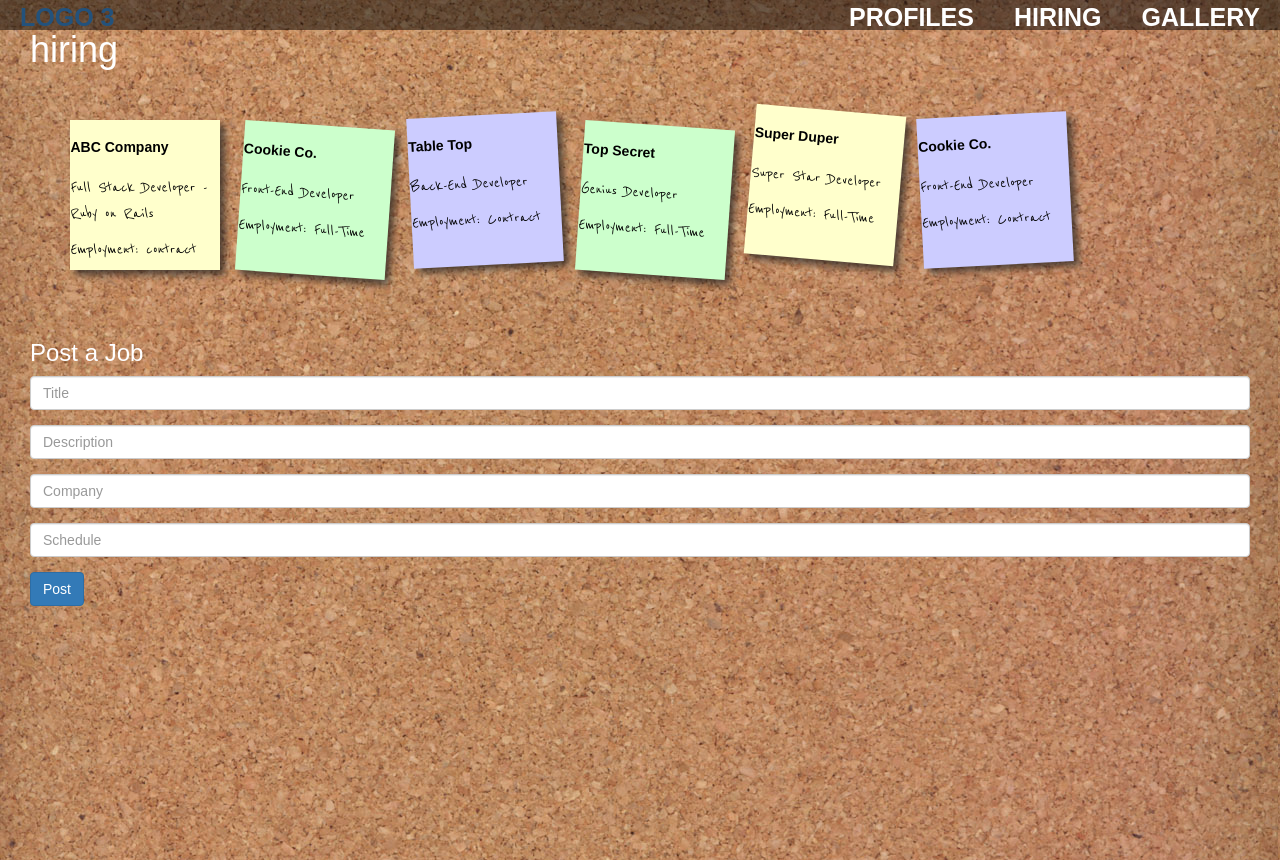
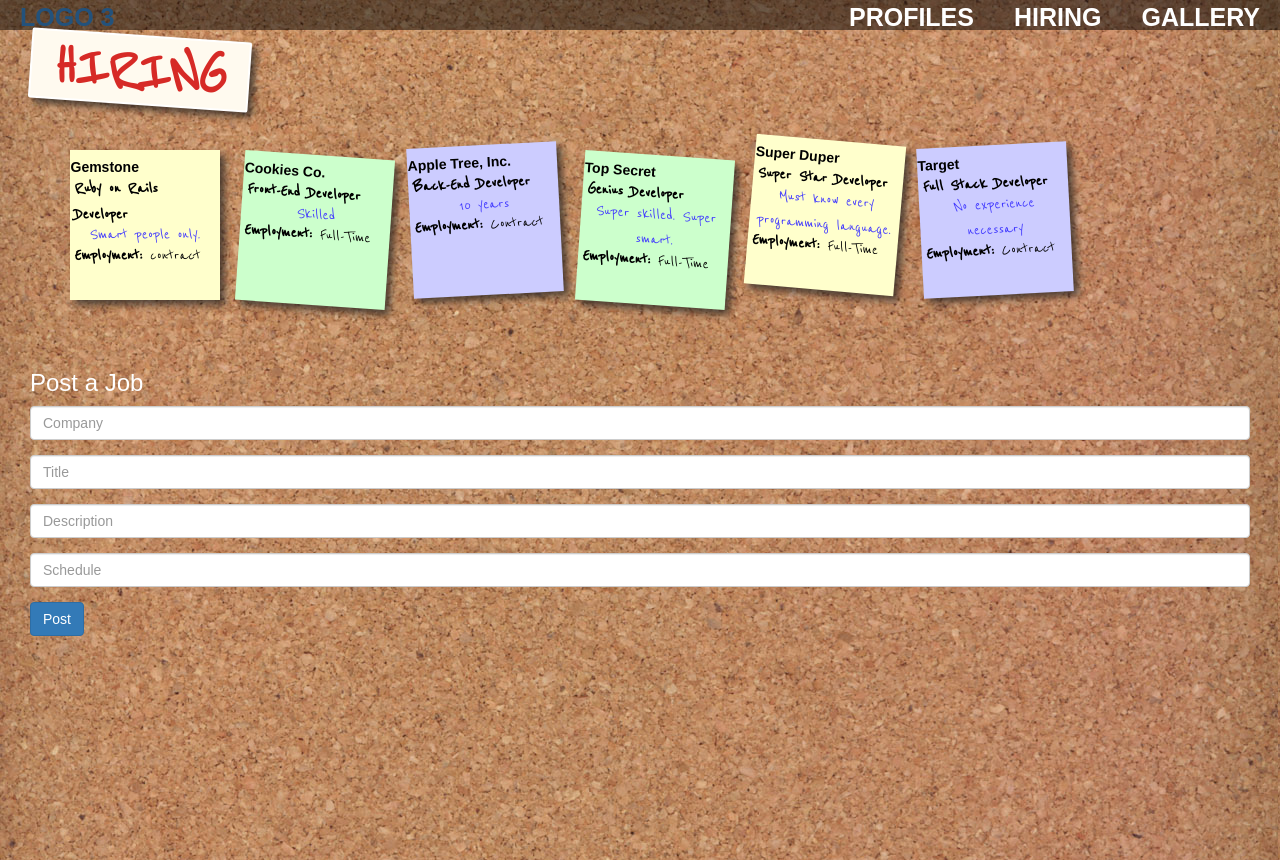
Before and after one commit to staysee/project4, a plain HTML site: page client/index.html at #!/hiring in a window 1280 px wide. Drawn offline with nearby package versions, Linux system fonts and the light colour scheme; some packages are replaced by stand-ins of ours.

Commit message:
some styling

```diff
--- a/client/assets/css/hiring.css
+++ b/client/assets/css/hiring.css
@@ -10,6 +10,44 @@ body {
   background: url('../images/corkboard.jpg');
   height: 100vh;
   color: #fff;
+}
+
+h1 {
+  font-family: "Reenie Beanie", arial, sans-serif;
+  font-weight: bolder;
+  font-size: 60px;
+  text-align: center;
+  width: 220px;
+  height: 70px;
+  border: 2px solid white;
+  border-radius: 2px;
+  background: #FFFAEF;
+  color: #D62A26;
+  padding: 2px;
+  /*shadow*/
+  -moz-box-shadow:5px 5px 7px rgba(33,33,33,1); /* Firefox */
+  -webkit-box-shadow: 5px 5px 7px rgba(33,33,33,.7); /* Safari+Chrome */
+  box-shadow: 5px 5px 7px rgba(33,33,33,.7); /* Opera */
+  /*rotate*/
+  -o-transform:rotate(4deg);
+  -webkit-transform:rotate(4deg);
+  -moz-transform:rotate(4deg);
+  position:relative;
+  top:5px;
+}
+h2 {
+  margin-top: 9px;
+}
+p {
+  margin: -9px 4px 4px;
+}
+
+p#titleP {
+  font-weight: bold;
+}
+p#descriP{
+  color: #3F37FF;
+  text-align: center;
 }
 
 h2 p {
@@ -61,7 +99,7 @@ ul li {
 ul li h2 {
   font-size: 140%;
   font-weight: bold;
-  padding-bottom: 10px;
+  /*padding-bottom: 10px;*/
 }
 
 ul li p {
--- a/client/js/JobPosts.service.js
+++ b/client/js/JobPosts.service.js
@@ -4,10 +4,10 @@ angular.module('Project4')
 function JobPostsService() {
   return {
     jobPosts: [
-      { title      : "Full Stack Developer - Ruby on Rails",
-        description: "Talented and smart people only.",
-        company    : "ABC Company",
-        link       : "http//www.abc.com",
+      { title      : "Ruby on Rails Developer",
+        description: "Smart people only.",
+        company    : "Gemstone",
+        link       : "http//www.gem.com",
         type       : "job post",
         schedule   : "contract",
         position   : "developer",
@@ -17,12 +17,12 @@ function JobPostsService() {
       },
       { title      : "Front-End Developer",
         description: "Skilled",
-        company    : "Cookie Co.",
+        company    : "Cookies Co.",
         schedule   : "Full-Time"
       },
       { title      : "Back-End Developer",
         description: "10 years",
-        company    : "Table Top",
+        company    : "Apple Tree, Inc.",
         schedule   : "Contract"
       },
       { title      : "Genius Developer",
@@ -35,19 +35,19 @@ function JobPostsService() {
         company    : "Super Duper",
         schedule   : "Full-Time"
       },
-      { title      : "Front-End Developer",
-        description: "Skilled",
-        company    : "Cookie Co.",
+      { title      : "Full Stack Developer",
+        description: "No experience necessary",
+        company    : "Target",
         schedule   : "Contract"
       }
     ],
 
     addJobPost: function (jobPosts) {
-    if(!this.title || this.title ==='') {return;}
+    if(!this.company || this.company ==='') {return;}
       this.jobPosts.push({
+        company: this.company,
         title: this.title,
         description: this.description,
-        company: this.company,
         schedule: this.schedule
       })
     this.title='';
--- a/client/templates/hiring.html
+++ b/client/templates/hiring.html
@@ -1,12 +1,14 @@
-<h1>hiring</h1>
+<h1>HIRING</h1>
+
 
 <div>
 <ul>
   <li ng-repeat="post in vm.jobPosts">
     <a href="#">
-      <h2>{{post.company}}</h2>
-      <p>{{post.title}}</p>
-      <p>Employment: {{post.schedule}}</p>
+      <h2 id="companyP">{{post.company}}</h2>
+      <p id="titleP">{{post.title}}</p>
+      <p id="descriP">{{post.description}}</p>
+      <p id="schedP"><strong>Employment:</strong> {{post.schedule}}</p>
     </a>
   </li>
 </ul>
@@ -19,15 +21,15 @@
   <h3>Post a Job</h3>
 
   <div class="form-group">
+    <input type="text" class="form-control" placeholder="Company" ng-model="vm.company"></input>
+  </div>
+  <div class="form-group">
     <input type="text" class="form-control" placeholder="Title" ng-model="vm.title"></input>
   </div>
   <div class="form-group">
     <input type="text" class="form-control" placeholder="Description" ng-model="vm.description"></input>
   </div>
   <div class="form-group">
-    <input type="text" class="form-control" placeholder="Company" ng-model="vm.company"></input>
-  </div>
-  <div class="form-group">
     <input type="text" class="form-control" placeholder="Schedule" ng-model="vm.schedule"></input>
   </div>
   <button type="submit" class="btn btn-primary" ng-click="vm.addJobPost()">Post</button>
```
